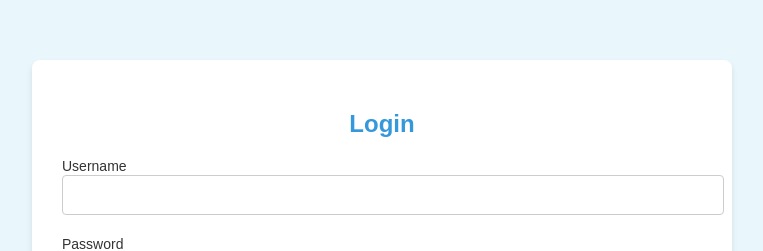
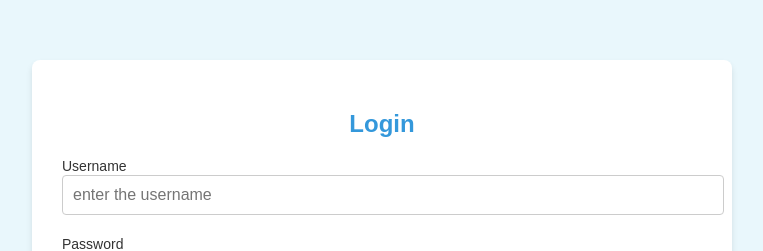
Before and after one commit to allwinrajan/User-Manager-Application, a plain HTML site: page login/login.html in a window 1280 px wide. Shown: the part 132-383 px from the top of the page, without its empty margins (258-1021 px from the left). Drawn offline with Linux system fonts and the light colour scheme.

Commit message:
PlaceHolder Added

```diff
--- a/login/login.html
+++ b/login/login.html
@@ -13,7 +13,7 @@
         <form id="loginForm">
             <div class="form-group">
                 <label for="username">Username</label>
-                <input type="text" id="username" name="username" required>
+                <input type="text" id="username" placeholder="enter the username" name="username" required>
             </div>
             <div class="form-group">
                 <label for="password">Password</label>
```
